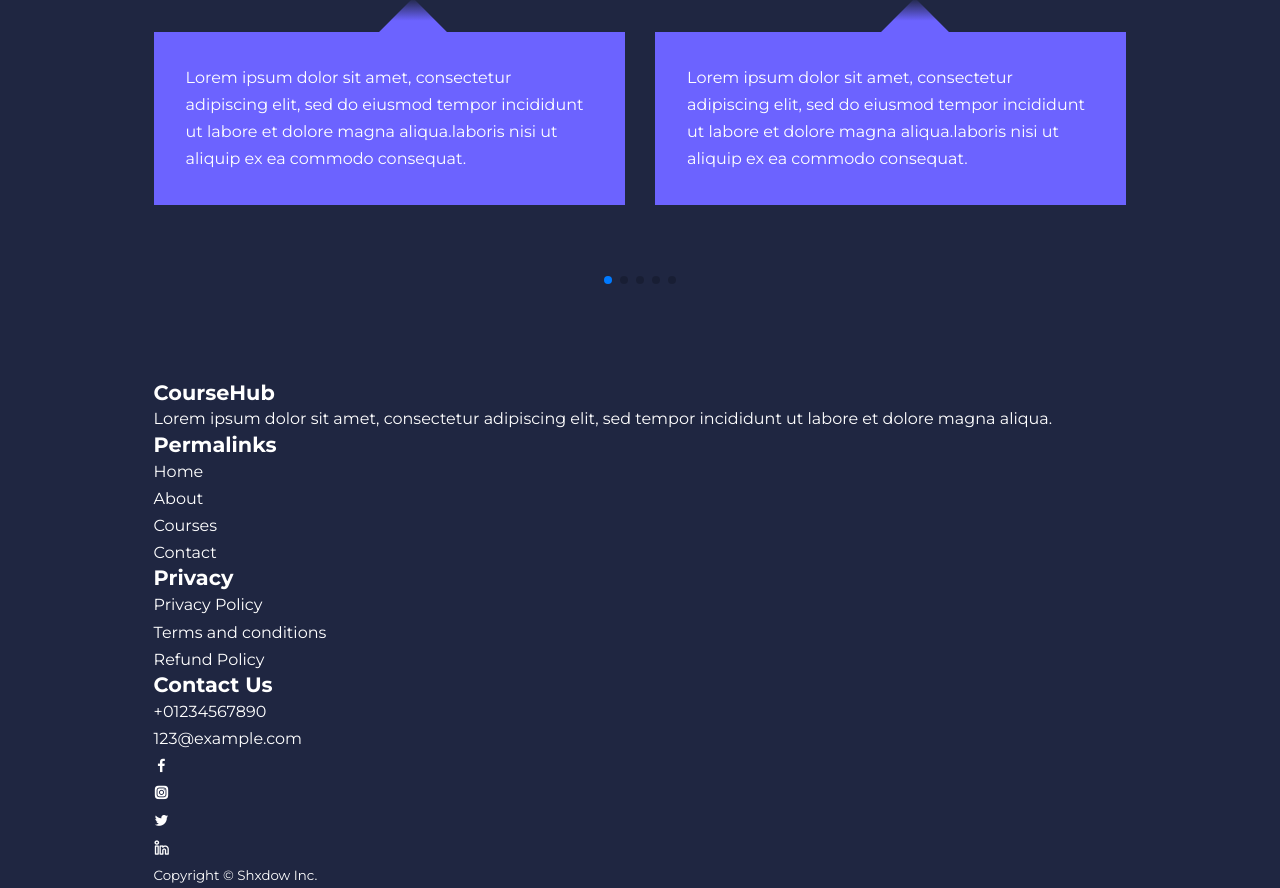
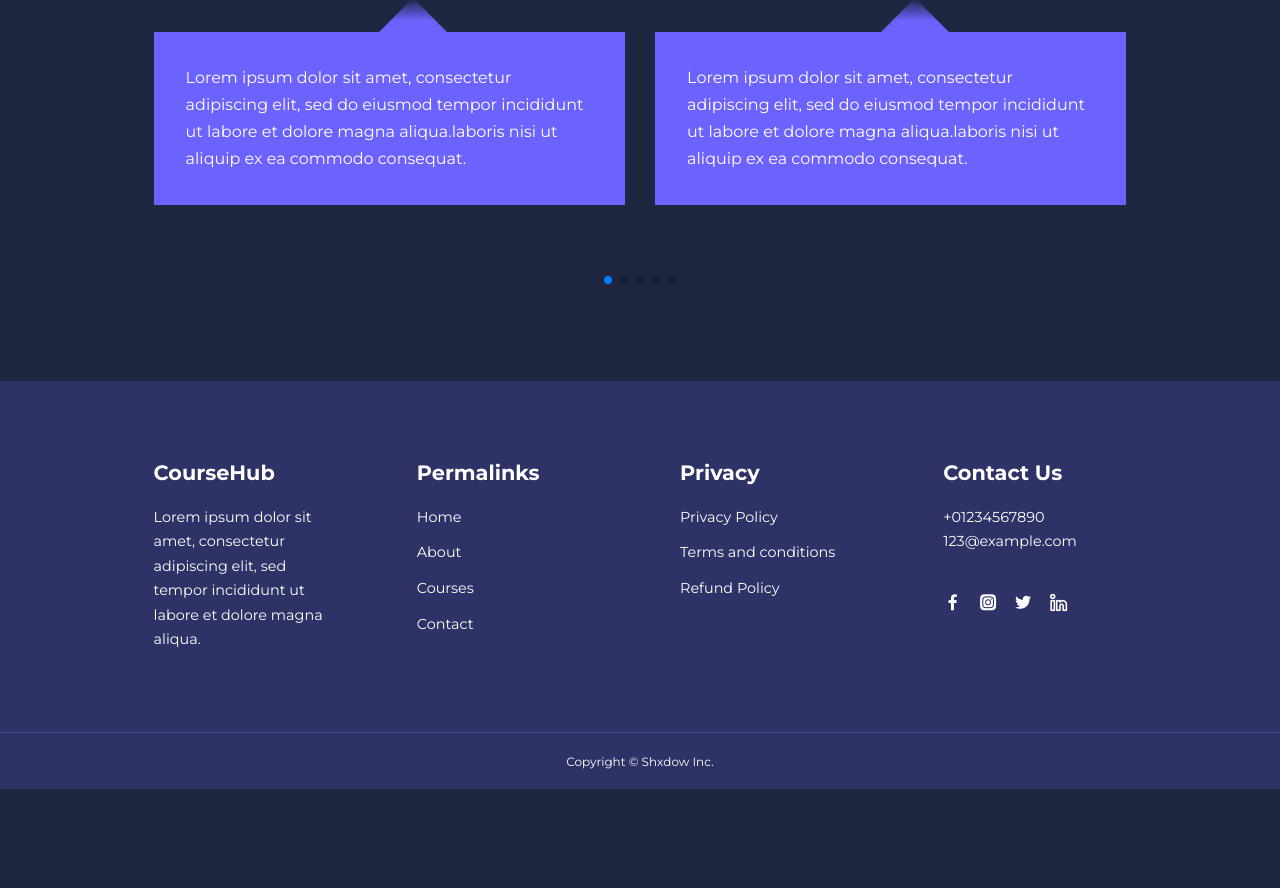
Before and after one commit to SxxAq/CoderHub, a plain HTML site: page index.html in a window 1280 px wide. Shown: the part 3216-4104 px from the top of the page. After the commit the page ends 4005 px from the top, so only its background shows below. Drawn offline with nearby package versions, Linux system fonts and the light colour scheme.

Commit message:
desktop design complete

```diff
--- a/css/styles.css
+++ b/css/styles.css
@@ -319,3 +319,41 @@ position: relative;
    top: -1.5rem;
    transform: rotate(45deg);
 }
+
+/* ------------------------------FOOTER -----------------*/
+footer{
+   background: var(--color-bg1);
+   padding-top: 5rem;
+   font-size: 0.9rem;
+}
+.footer__container {
+   display: grid;
+   grid-template-columns: repeat(4, 1fr);
+   gap: 5rem;
+}
+.footer__container > div h4 {
+   margin-bottom: 1.2rem;
+}
+.footer__1 p {
+   margin: 0rem 0 2rem;
+
+}
+footer ul li {
+   margin-bottom: 0.7rem;
+}
+footer ul li:hover {
+  text-decoration: underline;
+}
+.footer__socials{
+   display: flex;
+   gap: 1rem;
+   font-size: 1.2rem;
+   margin-top: 2rem;
+}
+.footer__copyright {
+   text-align: center;
+   margin-top: 3rem;
+   padding: 1rem 0;
+   border-top: 1px solid var(--color-bg2) ;
+}
+/*=====================MEDIA QUERIES (TABLETS)====================*/
--- a/index.html
+++ b/index.html
@@ -382,8 +382,8 @@
       <div class="swiper-pagination"></div>
     </section>
 
-    <!------------------------------- Footer------------------- -->
-    <footer class="footer">
+    <!------------------------------- END OF TESTIMONIALS------------------- -->
+    <footer>
       <div class="container footer__container">
         <div class="footer__1">
           <a href="index.html" class="footer__logo"><h4>CourseHub</h4></a>
@@ -430,11 +430,13 @@
             </li>
           </ul>
         </div>
-        <div class="footer__copyright">
-          <small>Copyright &copy; Shxdow Inc.</small>
-        </div>
+
+      </div>
+      <div class="footer__copyright">
+        <small>Copyright &copy; Shxdow Inc.</small>
       </div>
     </footer>
+    <!------------------------- END OF FOOTER ---------------->
 
     <!-- SWIPER JS -->
     <script src="https://cdn.jsdelivr.net/npm/swiper@9/swiper-bundle.min.js"></script>
```
